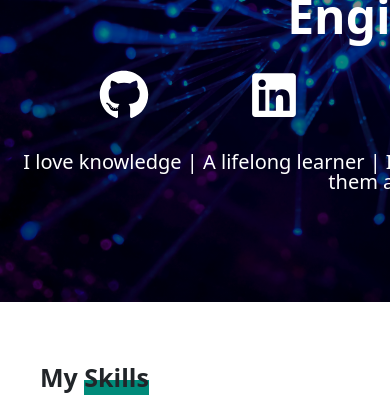
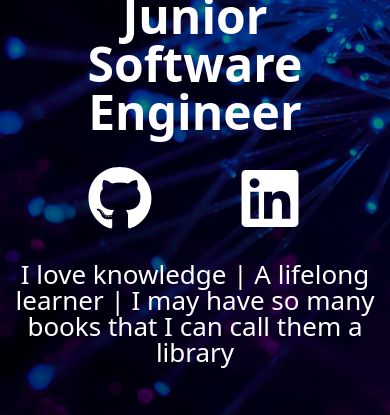
Before and after one commit to VSeaman8/portfolioV2, a React (Vite) app: page / in a window 390 px wide. Shown: the part 222-637 px from the top of the page. Built offline with nearby package versions, Linux system fonts and the light colour scheme.

Commit message:
UPDATED. Hero - @media 480px completed

```diff
--- a/src/components/Hero.css
+++ b/src/components/Hero.css
@@ -103,16 +103,19 @@
     padding: 80px 10px;
   }
   .hero h1 {
+    width: 100%;
     font-size: 48px;
+    word-wrap: break-word;
   }
   .hero h2 {
-    font-size: 20px;
+    font-size: 26px;
+    width: 100%;
   }
   .hero h3 {
     font-size: 12px;
   }
 
   .heroIcons {
-    font-size: 50px;
+    font-size: 65px;
   }
 }
```
